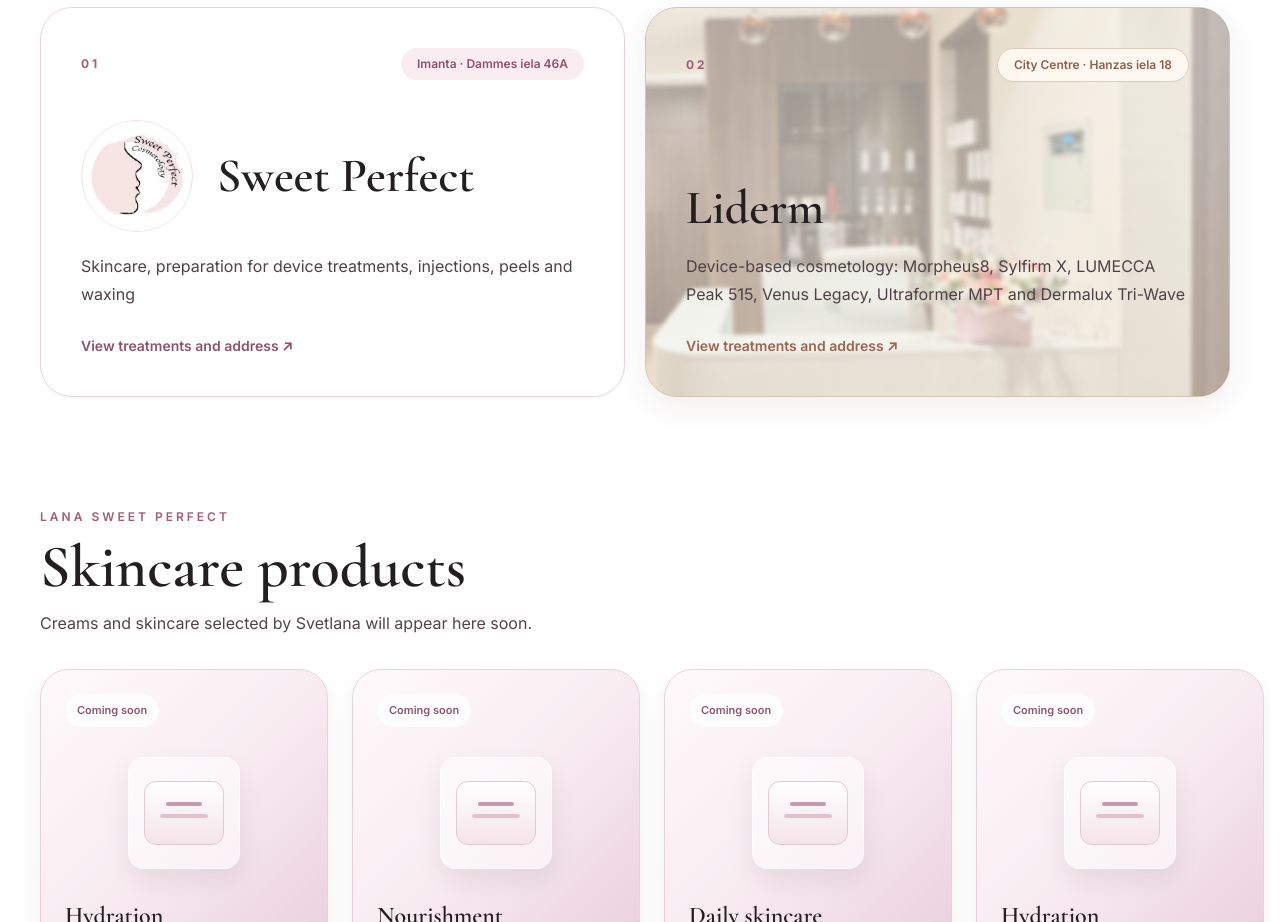
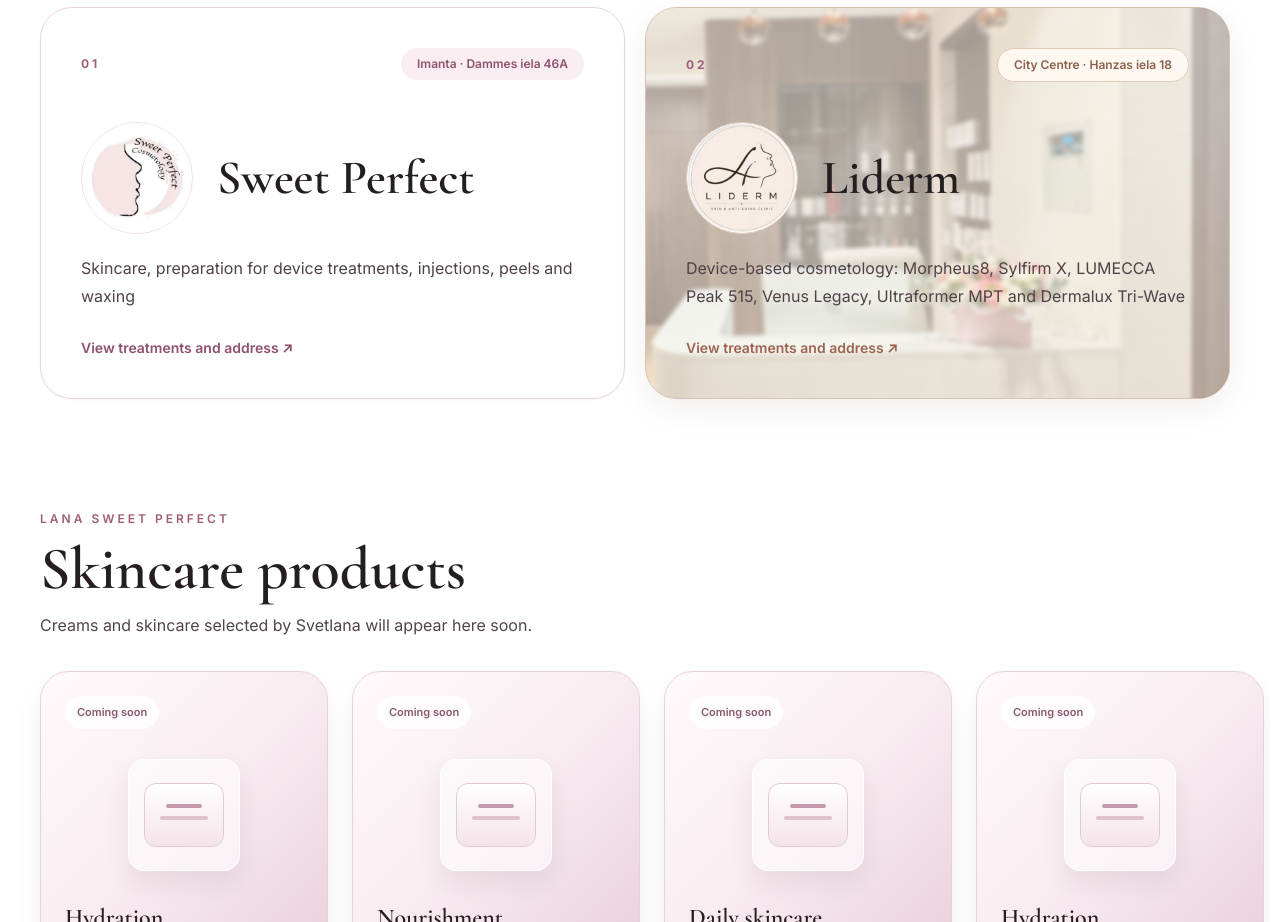
Before and after one commit to SergeyJak/Sweet-lana, a Next.js app: page /en in a window 1280 px wide. Shown: the part 1620-2542 px from the top of the page. Built offline with nearby package versions, Linux system fonts and the light colour scheme; no server answers.

Commit message:
Use Liderm-only naming and match Sweet Perfect logo layout

```diff
--- a/src/app/[locale]/page.tsx
+++ b/src/app/[locale]/page.tsx
@@ -4,9 +4,9 @@ import type { Metadata } from 'next'
 import { getHreflangAlternates, getOpenGraphLocale, isValidLocale } from '@/lib/i18n'
 
 const seo = {
-  ru: { title: 'Светлана Петрова — косметолог в Риге | Lana Sweet Perfect', description: 'Косметолог Светлана Петрова, Рига: уход за кожей в Иманте, пилинги, инъекции и аппаратная косметология в клинике Liderm. Два адреса и запись.' },
-  lv: { title: 'Svetlana Petrova — kosmetoloģe Rīgā | Lana Sweet Perfect', description: 'Kosmetoloģe Svetlana Petrova Rīgā: sejas kopšana Imantā, pīlingi un aparātu kosmetoloģija Liderm klīnikā. Divas atrašanās vietas.' },
-  en: { title: 'Svetlana Petrova — cosmetologist in Riga | Lana Sweet Perfect', description: 'Meet cosmetologist Svetlana Petrova in Riga. Skincare in Imanta and advanced aesthetic treatments at Liderm clinic. Two locations.' },
+  ru: { title: 'Светлана Петрова — косметолог в Риге | Lana Sweet Perfect', description: 'Косметолог Светлана Петрова, Рига: уход за кожей в Иманте, пилинги, инъекции и аппаратная косметология в Liderm. Два адреса и запись.' },
+  lv: { title: 'Svetlana Petrova — kosmetoloģe Rīgā | Lana Sweet Perfect', description: 'Kosmetoloģe Svetlana Petrova Rīgā: sejas kopšana Imantā, pīlingi un aparātu kosmetoloģija Liderm. Divas atrašanās vietas.' },
+  en: { title: 'Svetlana Petrova — cosmetologist in Riga | Lana Sweet Perfect', description: 'Meet cosmetologist Svetlana Petrova in Riga. Skincare in Imanta and advanced aesthetic treatments at Liderm. Two locations.' },
 } as const
 
 export async function generateMetadata({ params }: { params: Promise<{ locale: string }> }): Promise<Metadata> {
@@ -114,7 +114,10 @@ export default async function Home({ params }: { params: Promise<{ locale: strin
               </span>
               <div className="relative z-10 flex items-center justify-between"><span className="text-xs font-bold tracking-[0.25em] text-[#a05e78]">02</span><span className="rounded-full border border-[#dfcbb9] bg-[#fffaf3]/90 px-4 py-2 text-xs font-semibold text-[#8b604c]">{c.centerArea} · {c.centerAddress}</span></div>
               <div className="relative z-10 mt-10">
-                <h3 className="font-serif text-5xl !text-[#241e20]">{c.centerTitle}</h3>
+                <div className="flex items-center gap-4 sm:gap-6">
+                  <img src="/liderm-logo.webp" alt="Liderm logo" width="640" height="640" loading="lazy" decoding="async" className="h-24 w-24 shrink-0 rounded-full border border-[#dfcbb9] bg-white object-contain sm:h-28 sm:w-28" />
+                  <h3 className="min-w-0 font-serif text-3xl !text-[#241e20] sm:text-5xl">{c.centerTitle}</h3>
+                </div>
                 <p className="mt-5 max-w-lg text-base leading-7 text-[#4f4148]">{c.centerDetail}</p>
                 <p className="mt-7 text-sm font-semibold text-[#9d6452]">{c.choose} ↗</p>
               </div>
```
